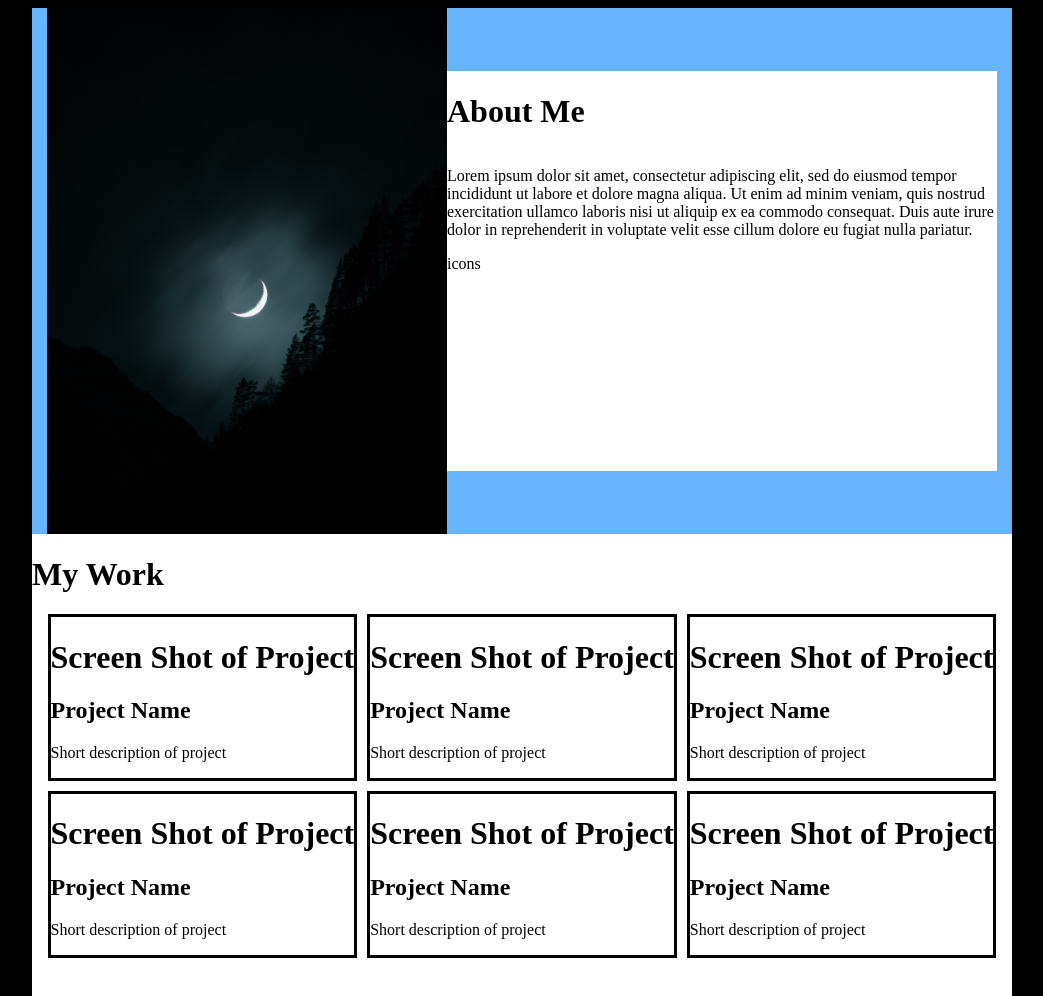
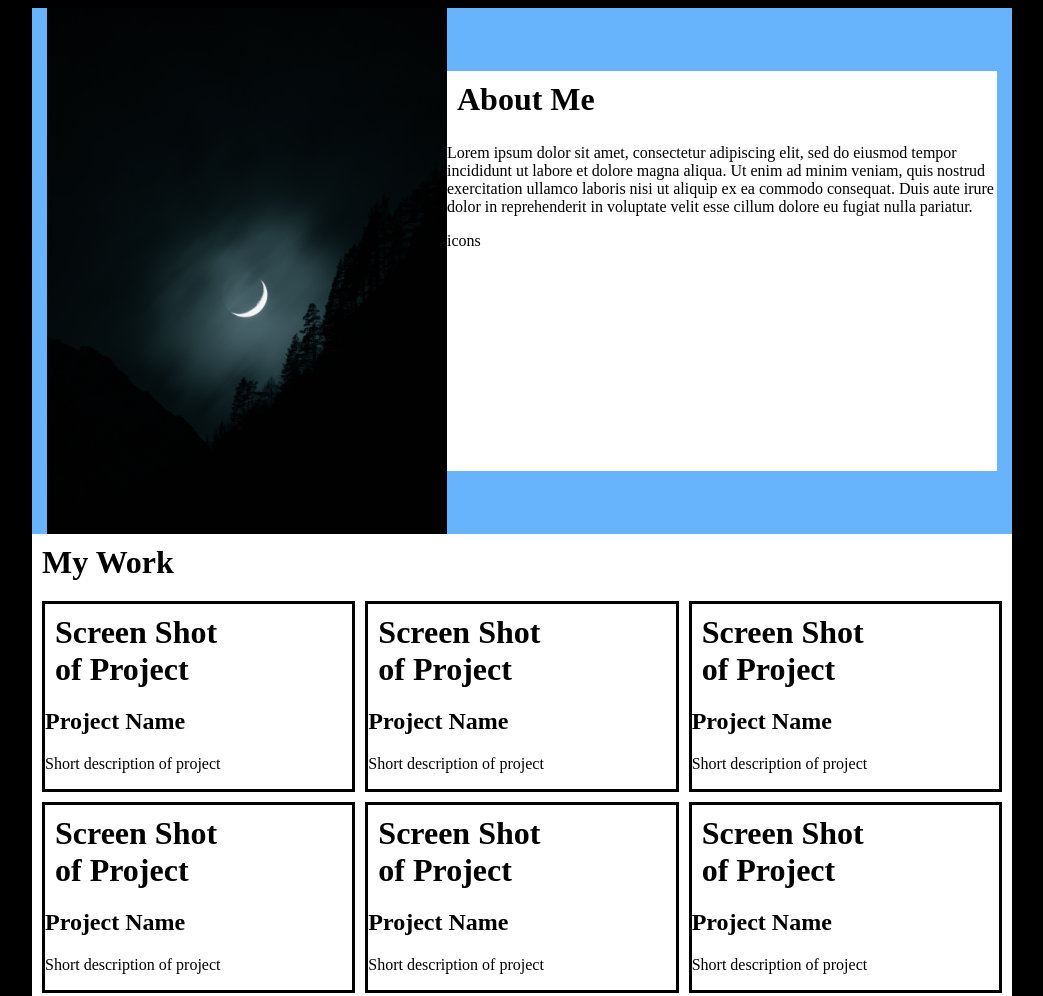
Before and after one commit to Crisandryj/portfolio, a plain HTML site: page index.html in a window 1280 px wide. Shown: the top 996 px of the page, without its empty margins (118-1161 px from the left). Drawn offline with Linux system fonts and the light colour scheme.

Commit message:
work items grid

```diff
--- a/index.html
+++ b/index.html
@@ -27,37 +27,43 @@
 
   <div class="workitems">
     <div class="workitem">
-      <h1>Screen Shot of Project</h1>
+      <h1>Screen Shot <br>
+        of Project</h1>
       <h2>Project Name</h2>
       <p>Short description of project</p>
     </div>
 
     <div class="workitem">
-      <h1>Screen Shot of Project</h1>
+      <h1>Screen Shot <br>
+        of Project</h1>
       <h2>Project Name</h2>
       <p>Short description of project</p>
     </div>
 
     <div class="workitem">
-      <h1>Screen Shot of Project</h1>
+      <h1>Screen Shot <br>
+        of Project</h1>
       <h2>Project Name</h2>
       <p>Short description of project</p>
     </div>
 
     <div class="workitem">
-      <h1>Screen Shot of Project</h1>
+      <h1>Screen Shot <br>
+        of Project</h1>
       <h2>Project Name</h2>
       <p>Short description of project</p>
     </div>
 
     <div class="workitem">
-      <h1>Screen Shot of Project</h1>
+      <h1>Screen Shot <br>
+        of Project</h1>
       <h2>Project Name</h2>
       <p>Short description of project</p>
     </div>
 
     <div class="workitem">
-      <h1>Screen Shot of Project</h1>
+      <h1>Screen Shot <br>
+        of Project</h1>
       <h2>Project Name</h2>
       <p>Short description of project</p>
     </div>
--- a/styles.css
+++ b/styles.css
@@ -36,11 +36,18 @@ img{
   background-color: white;
   margin-bottom: 10px;
 }
+
+h1 {
+  margin:10px;
+}
 .workitems{
-  display: flex;
-  justify-content: center;
+  display: grid;
+  grid-template-rows: 1fr 1fr;
+  grid-template-columns: 1fr 1fr 1fr;
   gap: 10px 10px;
+  margin: 10px;
   flex-flow: row wrap;
+
 }
 .workitem{
   border-style: solid;
```
